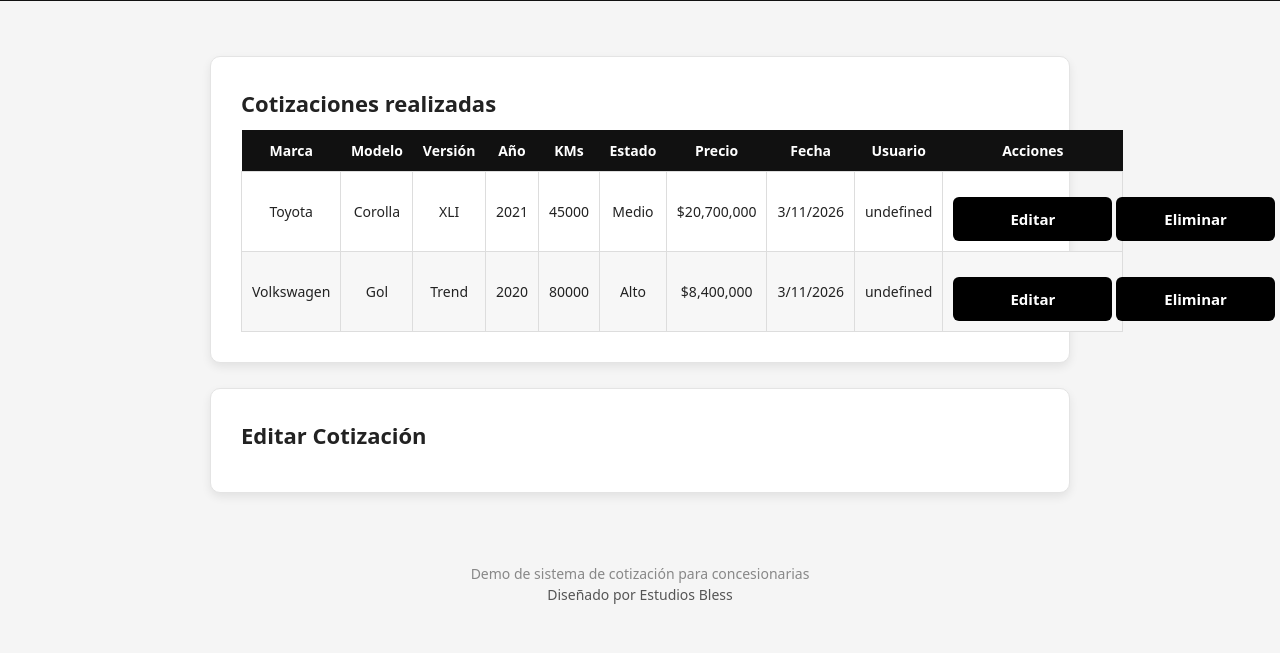
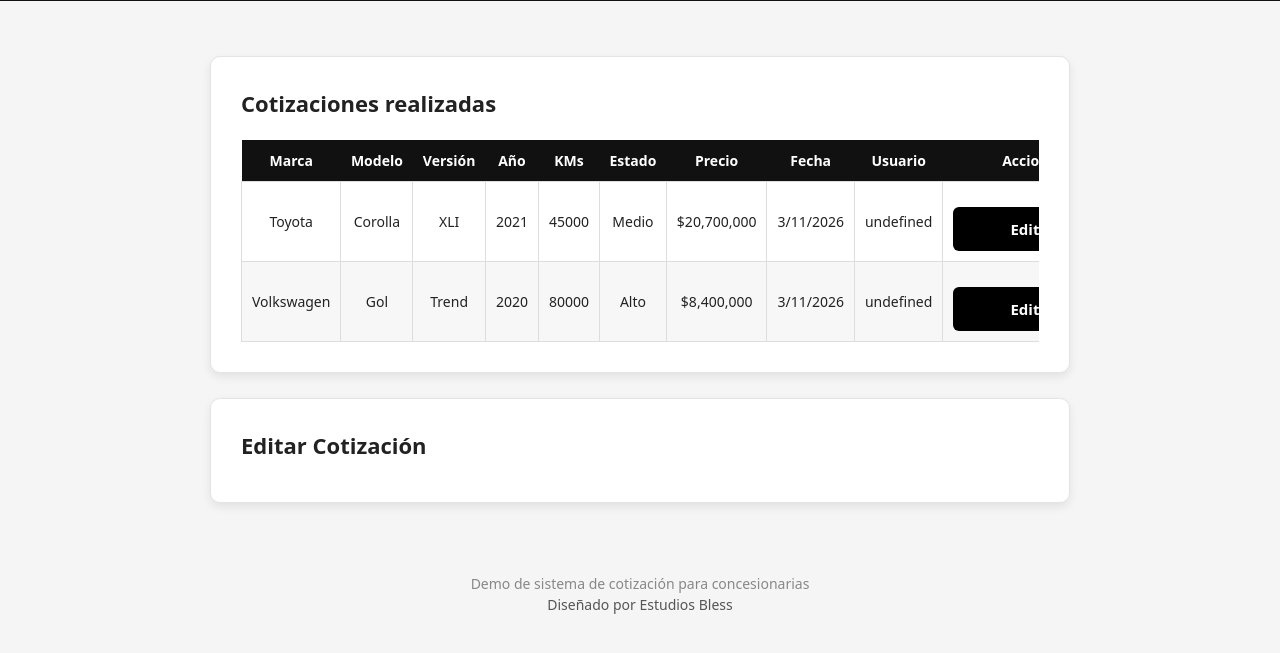
Before and after one commit to estudiosblessarg/demo-cotizador, a plain HTML site: page admin.html in a window 1280 px wide. Shown: the part 105-758 px from the top of the page. Drawn offline with Linux system fonts and the light colour scheme.

Commit message:
Add files via upload

```diff
--- a/admin.html
+++ b/admin.html
@@ -37,7 +37,8 @@
 
 <h2>Cotizaciones realizadas</h2>
 
-<table class="tabla">
+<div class="tabla-scroll">
+    <table class="tabla">
 
 <thead>
 
@@ -65,6 +66,7 @@
 </tbody>
 
 </table>
+</div>
 
 </div>
 
```
